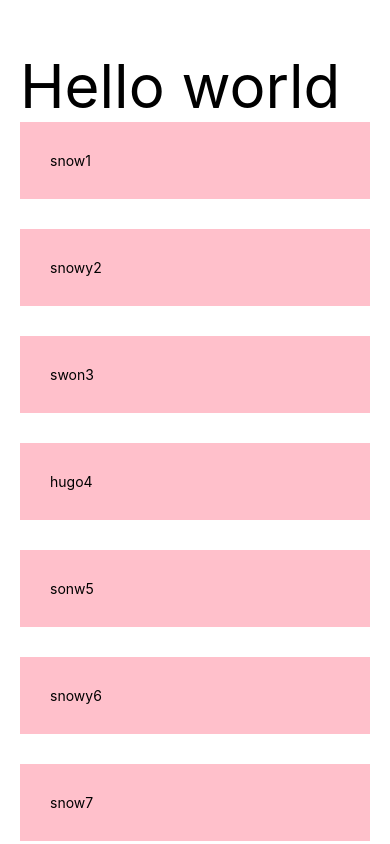
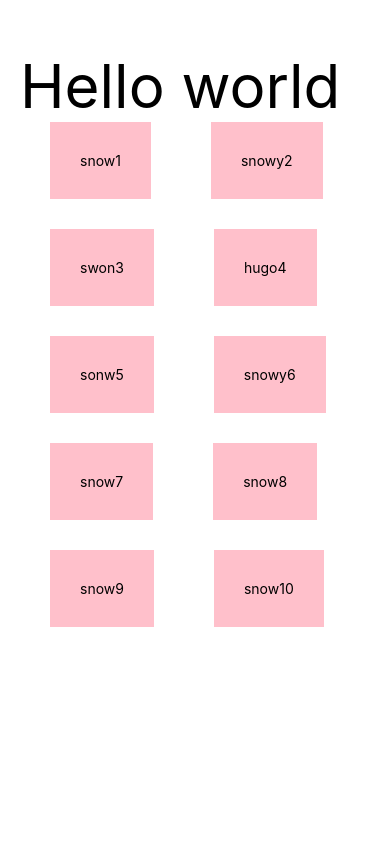
Before and after one commit to snowyy16/learn-react-native, a React Native app: screen / in a window 390 px wide. Built offline with nearby package versions, Linux system fonts and the light colour scheme.

Commit message:
update flatlist

```diff
--- a/App.tsx
+++ b/App.tsx
@@ -25,6 +25,7 @@ export default function App() {
       </Text>
       <FlatList
         data = {students}
+        numColumns={2}
         keyExtractor={item=> item.id + ""}
         renderItem = {({item})=>{
           return(
@@ -64,8 +65,8 @@ const styles = StyleSheet.create({
   name1:{
       padding:30,
       backgroundColor:"pink",
-      marginBottom:30
-
+      marginBottom:30,
+      marginHorizontal:30
   }
 
 
```
